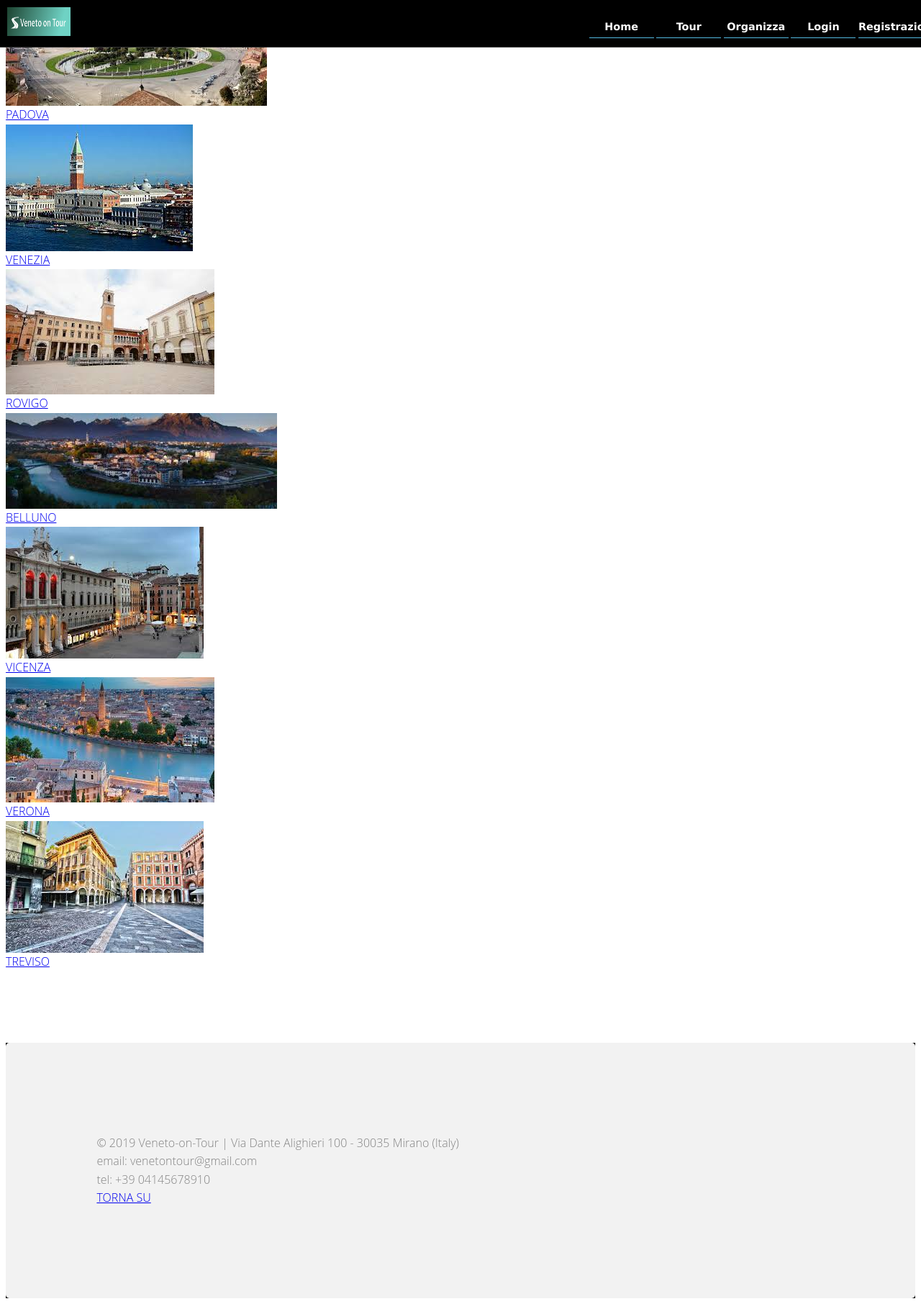
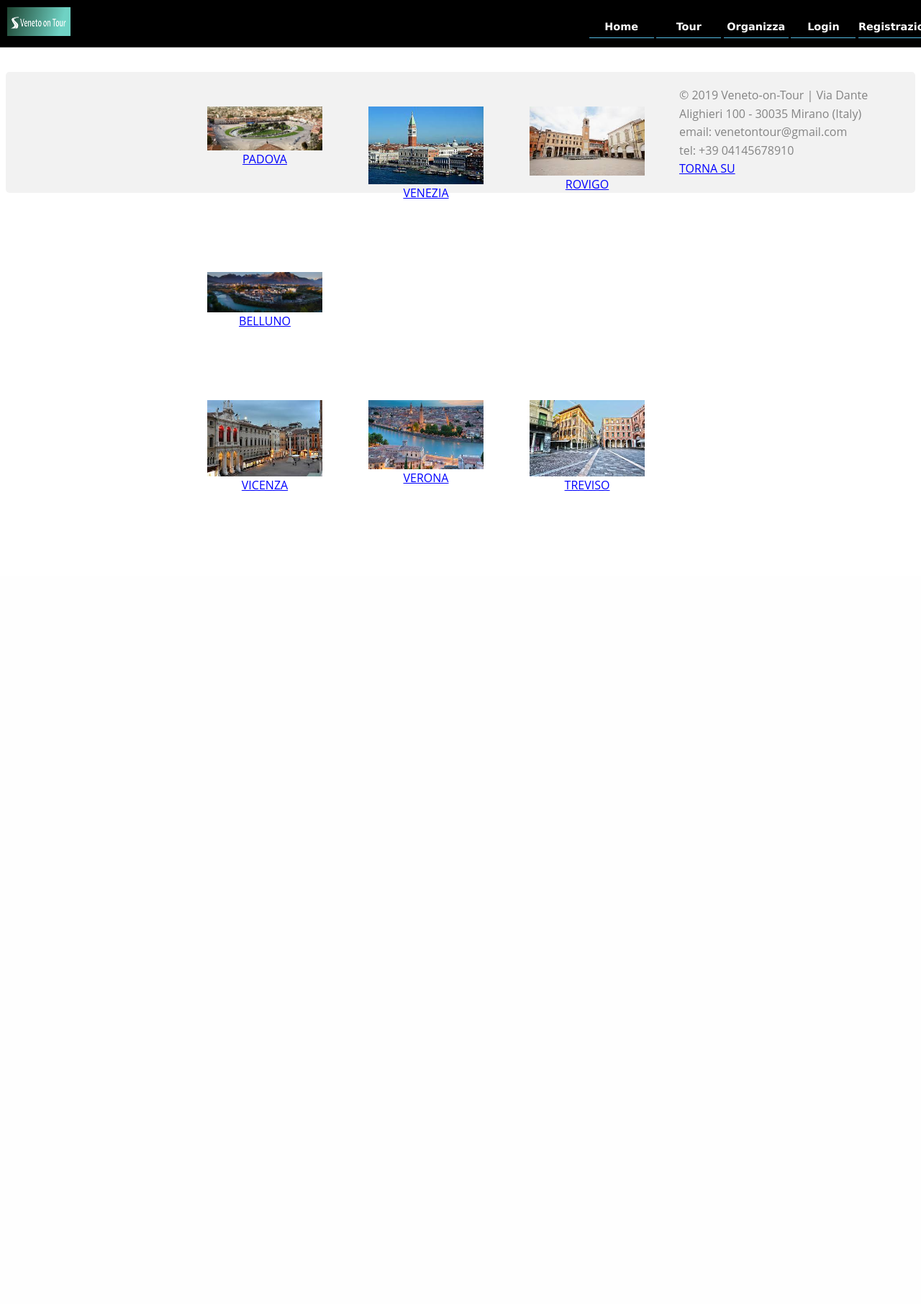
Before and after one commit to vasiletusa/TEC2019, a PHP site: page /home.php in a window 1280 px wide. Shown: the whole page at 72% size. After the commit the page ends 682 px from the top, so only its background shows below. Run offline with PHP 8.4, Linux system fonts and the light colour scheme.

Commit message:
update3 css e home

```diff
--- a/css/stile.css
+++ b/css/stile.css
@@ -4,45 +4,52 @@ body {
   font-size: 1.0em;
   background: #fff;
   color: #848484;
-  font-weight: 300;
   overflow-x: hidden;
+}
+
+a:link {
+	text-decoration: underline;
+	color:#0000FF;
 }
 
 /*homepage*/
 
-div.container{
-	padding: 10%;
+#box{
+	width: 50em;
+	top: 50%;
+	left: 50%;
+	margin-top: -25em;
+	margin-left: -25em;
+	margin:auto;
 }
 
-div.gallery {
-  margin: 1%;
-  /*border: 1em solid #ccc;*/
-  float: left;
-  width: 10em;
+div.riga{
+	float:left;
+	margin:1em;
 }
 
-/*div.gallery:hover {
-  border: 0.2em solid #777;
-}*/
-
-div.gallery img {
-  width: 100%;
-  height: auto;
+div.pic{
+	float:left;
+	margin:2em;
 }
 
-div.desc {
-  padding: 5%;
-  text-align: center;
-  text-decoration-color: #0000FF;
+div.link{
+	text-align: center;
+}
+div.pic img{
+  	display:block;
+  	margin-left: auto;
+  	margin-right: auto;
+  	width: 10em;
+  	height: auto;
 }
 
 /*end homepage*/
 
 #header-section img{
-  width: 5.5em;
-  height: 2.5em;
-
-}
+  	width: 5.5em;
+  	height: 2.5em;
+ }
 
 #header-section {
   background: #000;
@@ -111,13 +118,6 @@ div.desc {
 
     border-bottom: 0.125em solid #fff;
 }
-
-
-#footer {
-    background-color: black;
-    font-color: white;
-}
-
 
 li {
   display: inline;
--- a/home.php
+++ b/home.php
@@ -4,7 +4,7 @@
 
 <?php include('head.php') ?>
 
-
+<div id="box">
 
 <div class="riga">
 <div class="pic">
@@ -44,6 +44,6 @@
 </div>
 </div>
 
-
+</div>
 
 <?php include('footer.php') ?>
```
